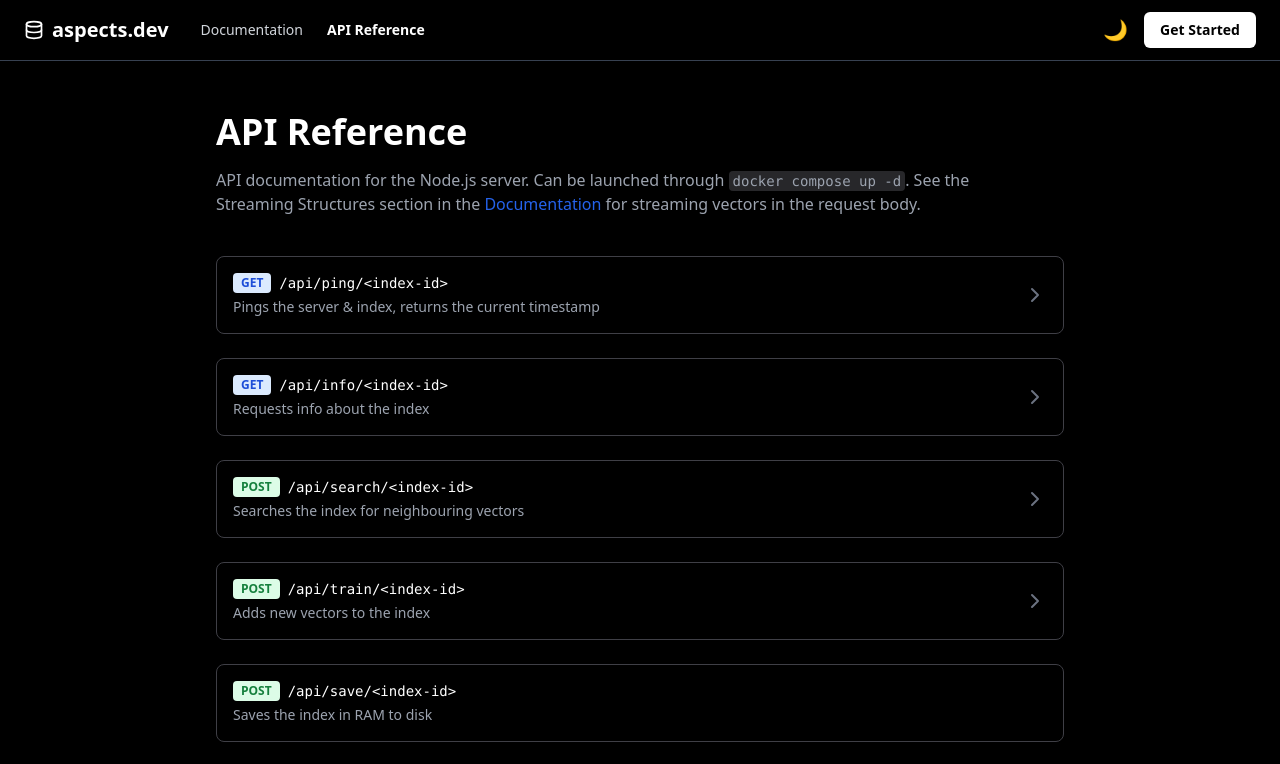
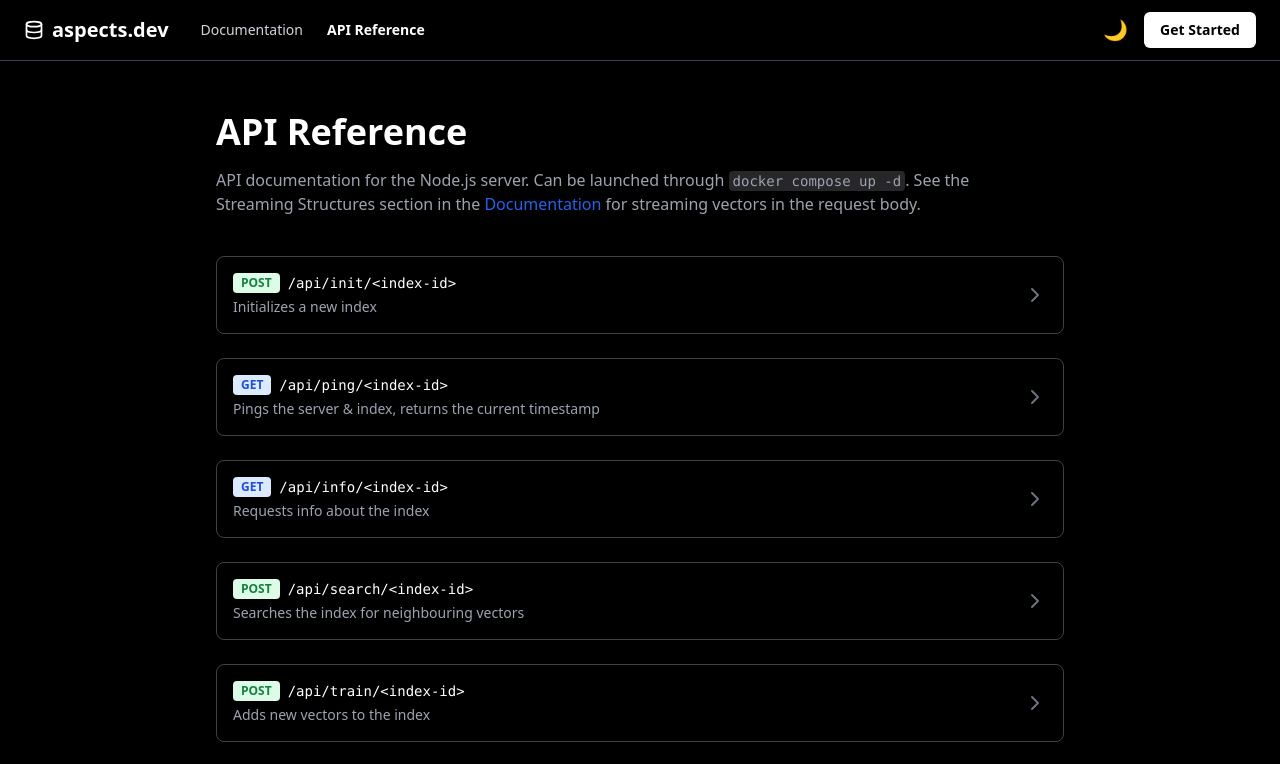
Before and after one commit to xillio/aspects.dev-public, a React (Vite) app in the folder packages/frontend/: page /api-reference in a window 1280 px wide. Shown: the top 764 px of the page. Built offline with nearby package versions, Linux system fonts and the light colour scheme.

Commit message:
Added the init API endpoint

```diff
--- a/packages/frontend/src/pages/APIReference.tsx
+++ b/packages/frontend/src/pages/APIReference.tsx
@@ -19,6 +19,26 @@ type Endpoint = {
 };
 
 const endpoints: Endpoint[] = [
+  {
+    method: "POST",
+    path: "/api/init/<index-id>",
+    description: "Initializes a new index",
+    request: {
+      mimeType: "application/json",
+      language: "typescript",
+      code: `{
+  idSize: number;
+  numDims?: number;
+  dataType?: DataType;
+  distanceType?: DistanceType;
+  schema?: Array<{
+    type: number;
+    numDims: number;
+    blob: string;
+  }>;
+}`,
+    }
+  },
   {
     method: "GET",
     path: "/api/ping/<index-id>",
```
